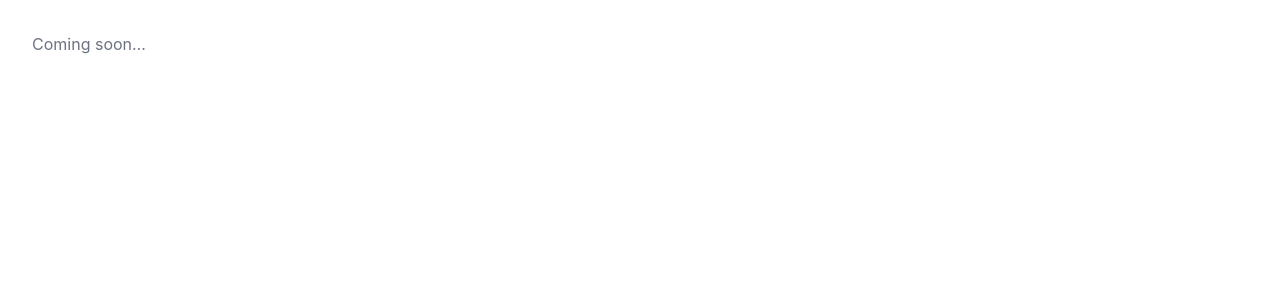
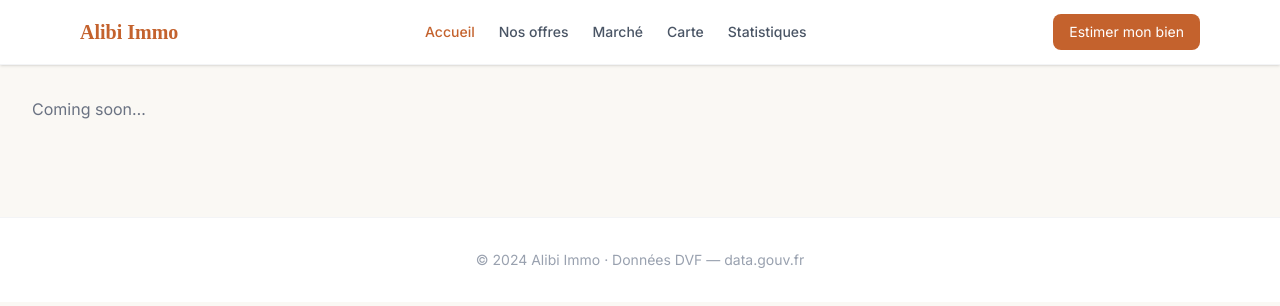
Before and after one commit to Nadirici/alibi-immo-front, a Next.js app: page / in a window 1280 px wide. Shown: the top 306 px of the page. Built offline with nearby package versions, Linux system fonts and the light colour scheme.

Commit message:
feat: add Navbar, layout, mock listings data and TypeScript types

```diff
--- a/src/app/layout.tsx
+++ b/src/app/layout.tsx
@@ -1,33 +1,26 @@
 import type { Metadata } from "next";
-import { Geist, Geist_Mono } from "next/font/google";
+import { Inter } from "next/font/google";
 import "./globals.css";
+import "leaflet/dist/leaflet.css";
+import Navbar from "@/components/Navbar";
 
-const geistSans = Geist({
-  variable: "--font-geist-sans",
-  subsets: ["latin"],
-});
-
-const geistMono = Geist_Mono({
-  variable: "--font-geist-mono",
-  subsets: ["latin"],
-});
+const inter = Inter({ subsets: ["latin"] });
 
 export const metadata: Metadata = {
-  title: "Create Next App",
-  description: "Generated by create next app",
+  title: "Alibi Immo — Votre agence en Île-de-France",
+  description: "Transactions immobilières, carte des prix et statistiques du marché en Yvelines et Hauts-de-Seine.",
 };
 
-export default function RootLayout({
-  children,
-}: Readonly<{
-  children: React.ReactNode;
-}>) {
+export default function RootLayout({ children }: { children: React.ReactNode }) {
   return (
-    <html
-      lang="en"
-      className={`${geistSans.variable} ${geistMono.variable} h-full antialiased`}
-    >
-      <body className="min-h-full flex flex-col">{children}</body>
+    <html lang="fr">
+      <body className={`${inter.className} bg-cream min-h-screen`}>
+        <Navbar />
+        <main>{children}</main>
+        <footer className="bg-white border-t border-gray-100 mt-16 py-8 text-center text-sm text-gray-400">
+          © 2024 Alibi Immo · Données DVF — data.gouv.fr
+        </footer>
+      </body>
     </html>
   );
 }
--- /dev/null
+++ b/src/components/Navbar.tsx
@@ -0,0 +1,45 @@
+"use client";
+import Link from "next/link";
+import { usePathname } from "next/navigation";
+
+const links = [
+  { href: "/", label: "Accueil" },
+  { href: "/offres", label: "Nos offres" },
+  { href: "/recherche", label: "Marché" },
+  { href: "/carte", label: "Carte" },
+  { href: "/marche", label: "Statistiques" },
+];
+
+export default function Navbar() {
+  const pathname = usePathname();
+  return (
+    <nav className="bg-white border-b border-gray-100 sticky top-0 z-50 shadow-sm">
+      <div className="max-w-6xl mx-auto px-4 flex items-center justify-between h-16">
+        <Link href="/" className="font-serif text-xl font-bold text-terracotta">
+          Alibi Immo
+        </Link>
+        <div className="hidden md:flex gap-6">
+          {links.map((l) => (
+            <Link
+              key={l.href}
+              href={l.href}
+              className={`text-sm font-medium transition-colors ${
+                pathname === l.href
+                  ? "text-terracotta"
+                  : "text-gray-600 hover:text-terracotta"
+              }`}
+            >
+              {l.label}
+            </Link>
+          ))}
+        </div>
+        <a
+          href="#contact"
+          className="bg-terracotta text-white text-sm px-4 py-2 rounded-lg hover:bg-terracotta/90 transition"
+        >
+          Estimer mon bien
+        </a>
+      </div>
+    </nav>
+  );
+}
--- /dev/null
+++ b/src/data/listings.json
@@ -0,0 +1,98 @@
+[
+  {
+    "id": "l1",
+    "titre": "Bel appartement lumineux",
+    "type": "Appartement",
+    "adresse": "12 rue des Lilas",
+    "commune": "Versailles",
+    "surface": 68,
+    "pieces": 3,
+    "prix": 380000,
+    "photo": "https://images.unsplash.com/photo-1502672260266-1c1ef2d93688?w=600",
+    "description": "Appartement traversant au 3ème étage avec parquet ancien, double exposition."
+  },
+  {
+    "id": "l2",
+    "titre": "Maison avec jardin",
+    "type": "Maison",
+    "adresse": "8 allée des Chênes",
+    "commune": "Saint-Germain-en-Laye",
+    "surface": 140,
+    "pieces": 5,
+    "prix": 780000,
+    "photo": "https://images.unsplash.com/photo-1570129477492-45c003edd2be?w=600",
+    "description": "Maison familiale avec jardin de 300m², garage, cave."
+  },
+  {
+    "id": "l3",
+    "titre": "Studio idéal investisseur",
+    "type": "Appartement",
+    "adresse": "3 avenue de la Gare",
+    "commune": "Mantes-la-Jolie",
+    "surface": 24,
+    "pieces": 1,
+    "prix": 89000,
+    "photo": "https://images.unsplash.com/photo-1522708323590-d24dbb6b0267?w=600",
+    "description": "Studio refait à neuf, proche RER E, bon rendement locatif."
+  },
+  {
+    "id": "l4",
+    "titre": "Appartement Haussmannien",
+    "type": "Appartement",
+    "adresse": "27 boulevard Victor Hugo",
+    "commune": "Neuilly-sur-Seine",
+    "surface": 95,
+    "pieces": 4,
+    "prix": 920000,
+    "photo": "https://images.unsplash.com/photo-1493809842364-78817add7ffb?w=600",
+    "description": "Superbe appartement avec moulures, cheminée, cave et parking."
+  },
+  {
+    "id": "l5",
+    "titre": "Pavillon années 70",
+    "type": "Maison",
+    "adresse": "15 rue des Pins",
+    "commune": "Poissy",
+    "surface": 110,
+    "pieces": 5,
+    "prix": 420000,
+    "photo": "https://images.unsplash.com/photo-1564013799919-ab600027ffc6?w=600",
+    "description": "Pavillon plain-pied avec garage double, jardin clos 600m²."
+  },
+  {
+    "id": "l6",
+    "titre": "T2 avec terrasse",
+    "type": "Appartement",
+    "adresse": "9 rue du Marché",
+    "commune": "Boulogne-Billancourt",
+    "surface": 48,
+    "pieces": 2,
+    "prix": 395000,
+    "photo": "https://images.unsplash.com/photo-1560448204-e02f11c3d0e2?w=600",
+    "description": "T2 en dernier étage, terrasse de 12m², vue dégagée, digicode."
+  },
+  {
+    "id": "l7",
+    "titre": "Grande maison familiale",
+    "type": "Maison",
+    "adresse": "4 impasse des Roses",
+    "commune": "Le Chesnay",
+    "surface": 185,
+    "pieces": 7,
+    "prix": 990000,
+    "photo": "https://images.unsplash.com/photo-1576941089067-2de3c901e126?w=600",
+    "description": "Rare — maison d'architecte sur 800m² de terrain arboré, piscine."
+  },
+  {
+    "id": "l8",
+    "titre": "Appartement vue parc",
+    "type": "Appartement",
+    "adresse": "1 avenue du Parc",
+    "commune": "Sèvres",
+    "surface": 72,
+    "pieces": 3,
+    "prix": 560000,
+    "photo": "https://images.unsplash.com/photo-1484154218962-a197022b5858?w=600",
+    "description": "T3 face au parc de Saint-Cloud, calme absolu, cuisine équipée."
+  }
+]
```
